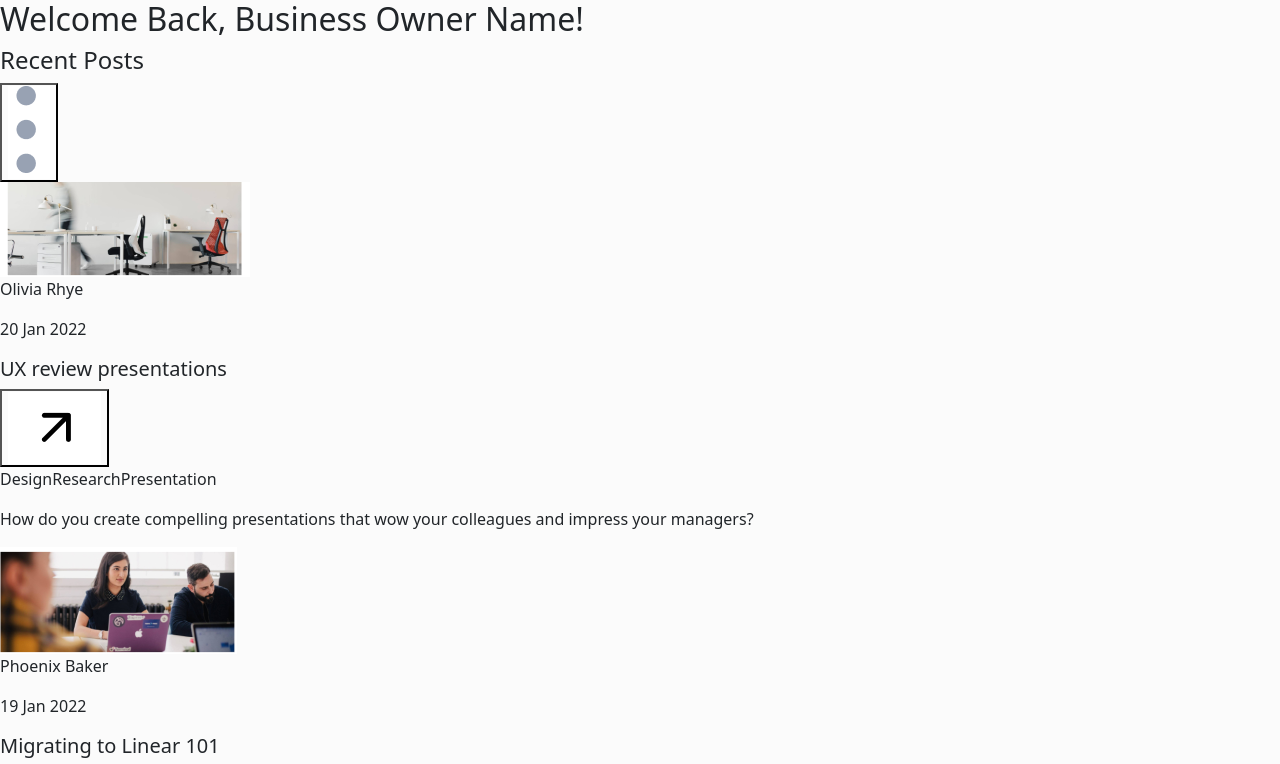
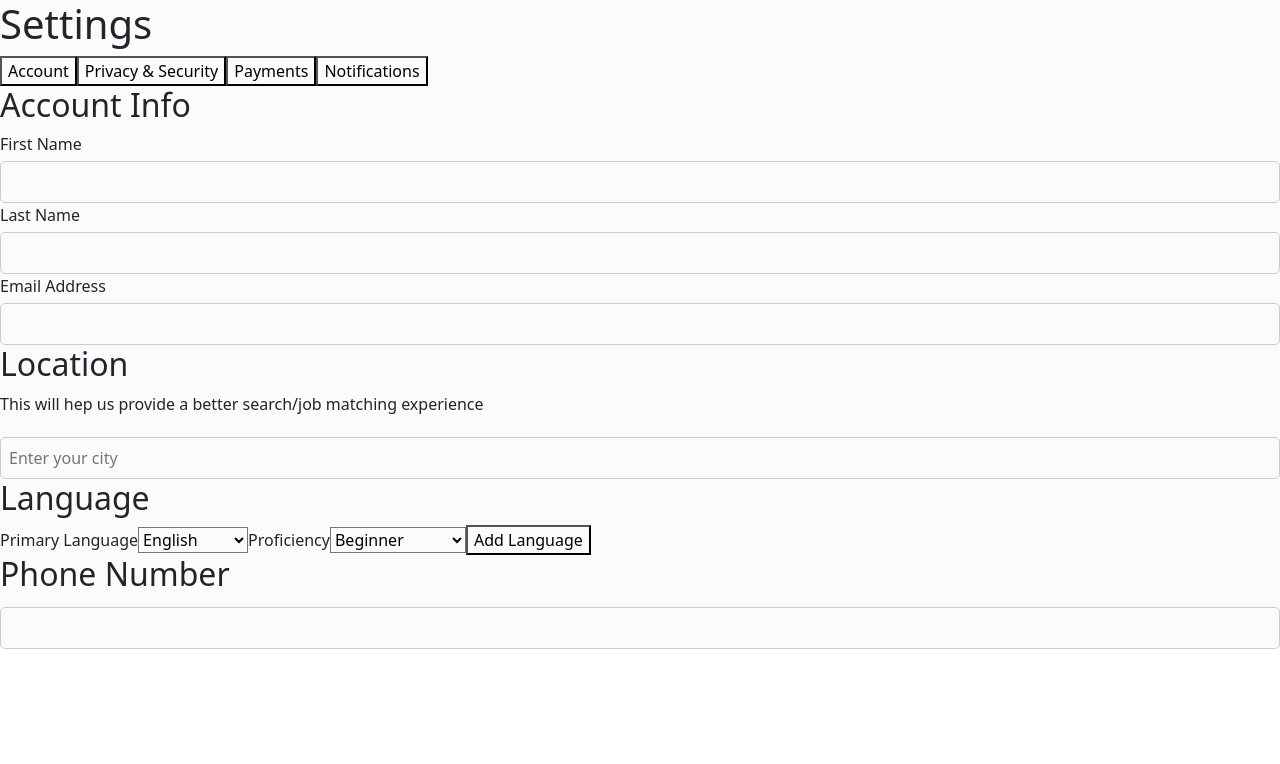
Before and after one commit to Grace4501/Capstone-Project, a React (Create React App) app in the folder consultants_lounge_frontend/: page / in a window 1280 px wide. Shown: the top 764 px of the page. Built offline with nearby package versions, Linux system fonts and the light colour scheme.

Commit message:
Finished the structure for the business owner settings page with its navigations

```diff
--- a/consultants_lounge_frontend/src/App.js
+++ b/consultants_lounge_frontend/src/App.js
@@ -13,13 +13,13 @@ import Login from './components/Login';
 import Calendar from './components/BusinessOwnerDashboard/Calender.js';
 import BusinessHome from './components/BusinessOwnerDashboard/BusinessHome.js';
 import BusinessMyProfile from './components/BusinessOwnerDashboard/BusinessMyProfile.js';
+import BusinessSettings from './components/BusinessOwnerDashboard/BusinessSettings.js';
 
 
 function App() {
   return (
     <div>
-     <BusinessHome/>
-     <Calendar />
+     <BusinessSettings/>
      {/* <Routes>
         <Route path='/' element={<HomePage />} />
         <Route path='/aboutUs' element={<AboutUs />} />
--- a/consultants_lounge_frontend/src/components/BusinessOwnerDashboard/BusinessHome.js
+++ b/consultants_lounge_frontend/src/components/BusinessOwnerDashboard/BusinessHome.js
@@ -12,8 +12,6 @@ import ColoredPencils from '../../resources/ColoredPencils.png';
 import BlankProfile from '../../resources/BlankProfile.png';
 
 export default function BusinessesHome() {
-
-
   // State for managing posts
   const [posts, setPosts] = useState([
     {
@@ -131,7 +129,7 @@ export default function BusinessesHome() {
             <button onClick={() => handleEditClick(post)}>
                   <img src={Arrow} alt="Edit Post" />
              </button>
-            <p> {post.tags} </p>
+             <p>{post.description}</p>
             {editingPostId === post.id ? (
               <div>
                 <h2> Edit Post</h2>
@@ -176,7 +174,7 @@ export default function BusinessesHome() {
                 <button onClick={handleCancelClick}>Cancel</button>
               </div>
             ) : (
-                <p>{post.description}</p>
+              <p> {post.tags} </p>
             )}
           </div>
         ))}
--- a/consultants_lounge_frontend/src/components/BusinessOwnerDashboard/BusinessSettings.js
+++ b/consultants_lounge_frontend/src/components/BusinessOwnerDashboard/BusinessSettings.js
@@ -0,0 +1,133 @@
+import { useState } from 'react';
+import '../../styles/BusinessSettings.css'
+
+
+export default function BusinessSettings() {
+    const [activeTab, setActiveTab] = useState("account");
+    return (
+        <div>
+            <h1> Settings </h1>
+            {/* Navigation Tabs */}
+            <div>
+                <button onClick={() => setActiveTab("account")}>Account</button>
+                <button onClick={() => setActiveTab("privacy-security")}>Privacy & Security</button>
+                <button onClick={() => setActiveTab("payments")}>Payments</button>
+                <button onClick={() => setActiveTab("notifications")}>Notifications</button>
+            </div>
+            {/* Content Sections */}
+            {activeTab === "account" && (
+                <div id="account">
+                    <div>
+                        <h2>Account Info </h2>
+                        <label> First Name </label>
+                        <input type="text" />
+                        <label> Last Name </label>
+                        <input type="text" />
+                        <label> Email Address </label>
+                        <input type="email" />
+                    </div>
+                    <div>
+                        <h2> Location </h2>
+                        <p> This will hep us provide a better search/job matching experience</p>
+                        <input type="text" placeholder="Enter your city" />
+                    </div>
+                    <div>
+                        <h2> Language </h2>
+                        <label> Primary Language </label>
+                        <select>
+                            <option value="english"> English </option>
+                            <option value="french"> French </option>
+                            <option value="spanish"> Spanish </option>
+                            <option value="german"> German</option>
+                            <option value="italian"> Italian </option>
+                            <option value="portuguese"> Portuguese </option>
+                        </select>
+                        <label> Proficiency</label>
+                        <select>
+                            <option value="beginner">Beginner</option>
+                            <option value="intermediate">Intermediate</option>
+                            <option value="advanced">Advanced</option>
+                            <option value="native">Native Speaker</option>
+                        </select>
+                        <button> Add Language </button>
+                    </div>
+                    <div>
+                        <h2> Phone Number </h2>
+                        <input type="tel" />
+                    </div>
+                </div>)}
+            {activeTab === "privacy-security" && (
+                <div id="privacy-security">
+                    <h2>Password </h2>
+                    <div>
+                    <h6> Change Password </h6>
+                    <p> Changing your password will log you out of all your Consultants Lounge sessions </p>
+                    <label> Current Password </label>
+                    <input type="text"/>
+                    <label> New Password </label>
+                    <input type="text"/>
+                    <label> Confirm Password </label>
+                    <input type="text"/>
+                    <button> SAVE NEW PASSWORD </button>
+                    </div>
+                    <h2>Two-Factor Authentication</h2>
+                    <div>
+                     <p> Make your account more secure with two-factor authentication. Each time you login you’ll be asked to enter your password and an authorization code. To enable two-factor authentication, you will need to enter a valid phone number. </p>
+                     <label className="switch">
+                            <input type="checkbox" />
+                            <span className="slider"></span>
+                        </label>
+                        <p> Disabled </p>
+                     </div>
+                     <h2> Privacy </h2>
+                     <div>
+                     <h2> Profile Visibility</h2>
+                     <button> Public </button>
+                     <button> Private </button>
+                    </div>
+                    <h2> My Account </h2>
+                    <div>
+                        <p> Delete My Account</p>
+                        <p> Delete your account and all data associated with it.</p>
+                        <button> DELETE ACCOUNT </button>
+                    </div>
+                </div>
+            )}
+            {activeTab === "payments" && (
+                <div id="payments">
+                    <h2>Banking Information</h2>
+                    <div>
+                        <p> Provide your banking information where we can deposit your payment.</p>
+                        <button> ADD BANK ACCOUNT </button>
+                    </div>
+                    <h2> Tax Documents</h2>
+                    <div>
+                        <p> This will help us provide better search/job matching experience </p>
+                    </div>
+                </div>
+            )}
+            {activeTab === "notifications" && (
+                <div id="notifications">
+                    <h2>Notifications</h2>
+                    <div>
+                        <p> You have been invited to a job </p>
+                        <label className="switch">
+                            <input type="checkbox" />
+                            <span className="slider"></span>
+                        </label>
+                    </div>
+                    <br />
+                    <br />
+                    <div>
+                        <p> You must add banking information </p>
+                        <label className="switch">
+                            <input type="checkbox" />
+                            <span className="slider"></span>
+                        </label>
+                    </div>
+                </div>
+            )}
+        </div>
+
+    );
+}
--- /dev/null
+++ b/consultants_lounge_frontend/src/styles/BusinessMyProfile.css
@@ -0,0 +1,63 @@
+.profile-container {
+    max-width: 600px;
+    margin: 0 auto;
+    padding: 20px;
+    border: 1px solid #ccc;
+    border-radius: 10px;
+    background-color: #f9f9f9;
+    box-shadow: 0 2px 4px rgba(0, 0, 0, 0.1);
+  }
+
+  .profile-section {
+    text-align: center;
+    margin-bottom: 20px;
+  }
+
+  .profile-pic {
+    width: 150px;
+    height: 150px;
+    border-radius: 50%;
+    object-fit: cover;
+    border: 2px solid #ddd;
+  }
+
+  .add-photo-btn {
+    display: inline-block;
+    padding: 8px 15px;
+    color: #0E4B69;
+    border: none;
+    border-radius: 5px;
+    cursor: pointer;
+  }
+
+  .add-photo-btn:hover {
+    background-color: #0056b3;
+  }
+
+  .info-section {
+    padding: 15px;
+  }
+
+  .owner-info, .description-section {
+    margin-bottom: 20px;
+  }
+
+  .edit-btn {
+    margin-top: 10px;
+    background-color: transparent;
+    border: none;
+    cursor: pointer;
+  }
+
+  .edit-btn img {
+    width: 20px;
+    height: 20px;
+  }
+
+  textarea, input {
+    width: 100%;
+    padding: 8px;
+    margin-top: 5px;
+    border: 1px solid #ccc;
+    border-radius: 5px;
+  }
--- /dev/null
+++ b/consultants_lounge_frontend/src/styles/BusinessSettings.css
@@ -0,0 +1,44 @@
+.switch {
+    position: relative;
+    display: inline-block;
+    width: 50px;
+    height: 25px;
+  }
+
+  .switch input {
+    opacity: 0;
+    width: 0;
+    height: 0;
+  }
+
+  .slider {
+    position: absolute;
+    cursor: pointer;
+    top: 0;
+    left: 0;
+    right: 0;
+    bottom: 0;
+    background-color: #ccc;
+    transition: 0.4s;
+    border-radius: 25px;
+  }
+
+  .slider:before {
+    position: absolute;
+    content: "";
+    height: 18px;
+    width: 18px;
+    left: 4px;
+    bottom: 3px;
+    background-color: white;
+    transition: 0.4s;
+    border-radius: 50%;
+  }
+
+  input:checked + .slider {
+    background-color: #0E4B69;
+  }
+
+  input:checked + .slider:before {
+    transform: translateX(25px);
+  }
```
Also changed, not shown: consultants_lounge_frontend/src/components/BusinessOwnerDashboard/BusinessMyProfile.js (+16 -12 lines).
